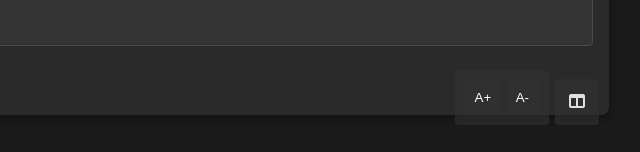
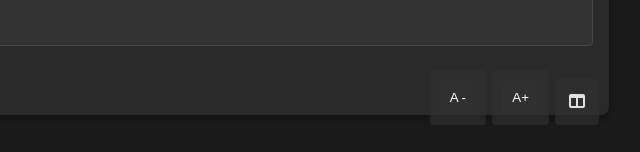
Before and after one commit to unjelawgelo/Lara, a plain HTML site: page index.html in a window 1280 px wide. Shown: the part 645-797 px from the top of the page, 531-1171 px from the left. Drawn offline with nearby package versions, Linux system fonts and the light colour scheme.

Commit message:
Update index.html

```diff
--- a/index.html
+++ b/index.html
@@ -11,7 +11,9 @@
     <div class="browser chrome-layout">
         <div class="toolbar2">
             <button id="increase-font">A+</button>
-            <button id="decrease-font">A-</button>
+        </div>
+        <div class="toolbar3">
+            <button id="decrease-font">A -</button>
         </div>
         <div class="toolbar">
 
```
